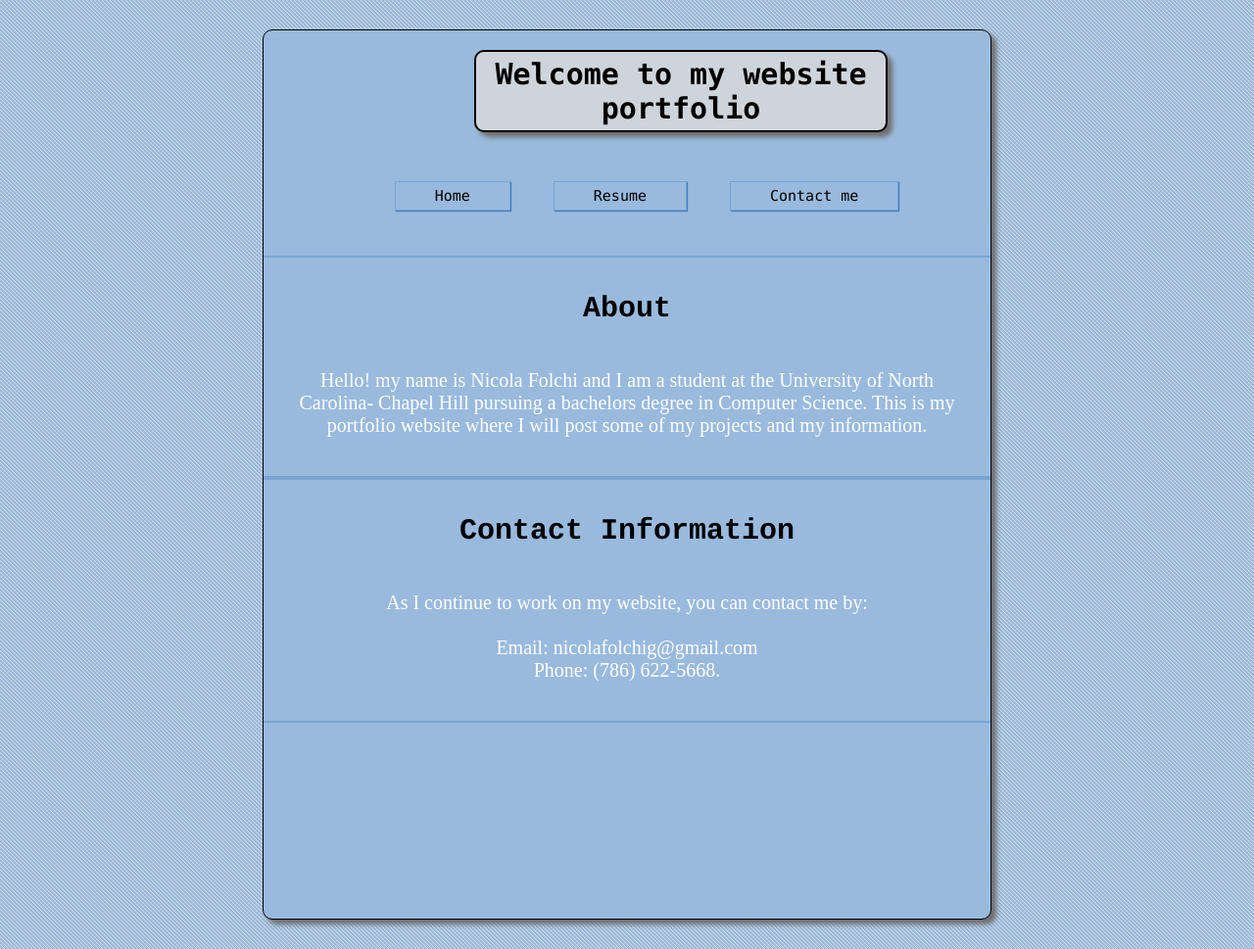
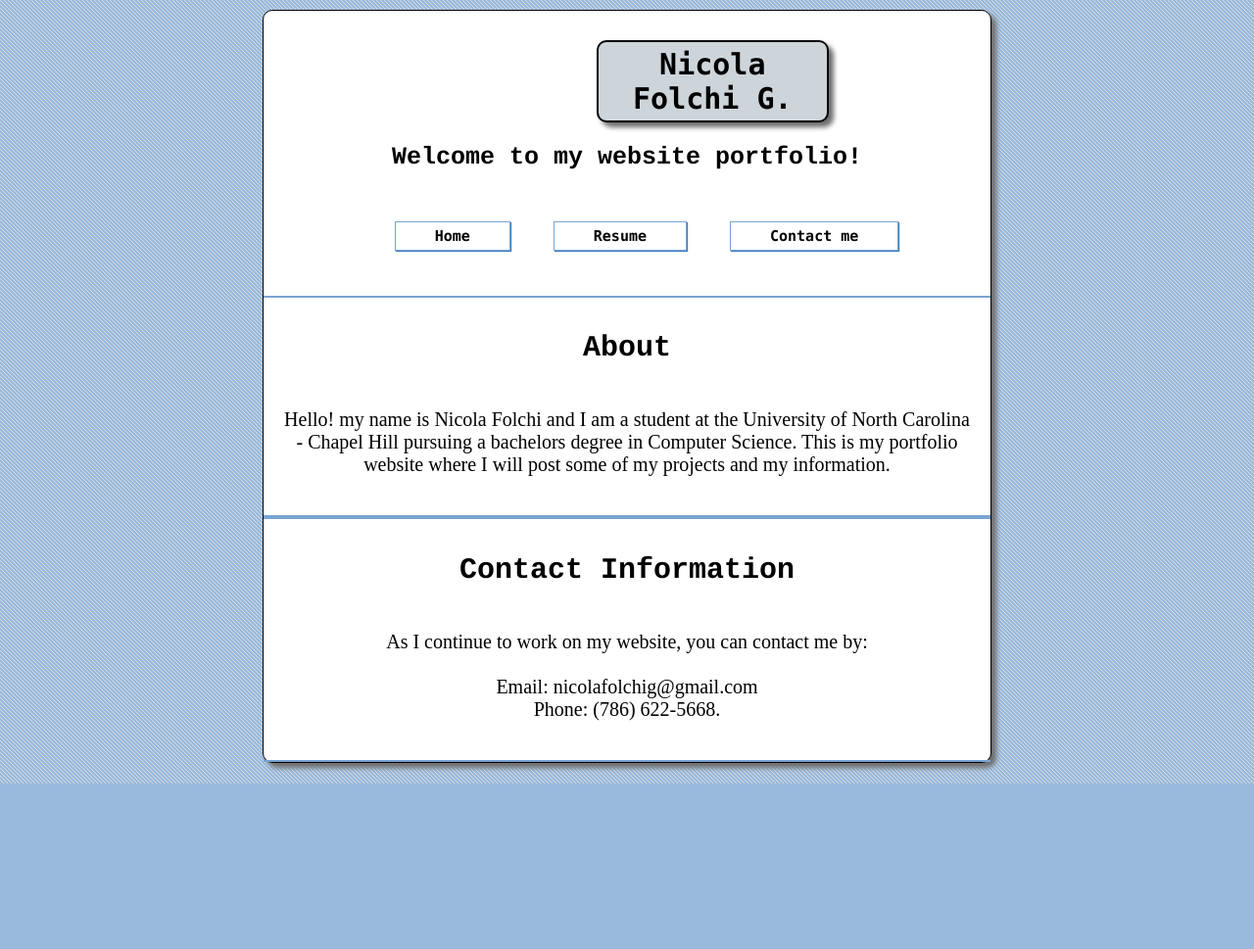
Before and after one commit to NicolaFolchi/Website-Portfolio, a plain HTML site: page index.html in a window 1280 px wide. Shown: the whole page at 98% size. After the commit the page ends 800 px from the top, so only its background shows below. Drawn offline with Linux system fonts and the light colour scheme.

Commit message:
Changes on layout, title and front page bg. Added icon and subtitle.

```diff
--- a/index.html
+++ b/index.html
@@ -3,15 +3,17 @@
 <html lang="en">
 	<head>
 		<meta charset="utf-8"/>
-		<title>Nicola's Website</title>
+		<title>Nicola Folchi</title>
 		<link rel="stylesheet" href="main.css">
+		<link rel="icon" href="LogoNF3.png">
 	</head>
 
 	<div id="front_page">
 
 		<body>
 			<header>
-				<h1 id="main_title">Welcome to my website portfolio</h1>
+				<h1 id="main_title">Nicola Folchi G.</h1>
+				<h2 id="sub_title">Welcome to my website portfolio!</h2>
 			</header>
 
 			<nav id="menu">
@@ -29,7 +31,7 @@
 				</header>
 
 				<p>
-			Hello! my name is Nicola Folchi and I am a student at the University of North Carolina- Chapel Hill pursuing a bachelors degree in Computer Science.
+				Hello! my name is Nicola Folchi and I am a student at the University of North Carolina - Chapel Hill pursuing a bachelors degree in Computer Science.
 				This is my portfolio website where I will post some of my projects and my information.
 				</p>
 
--- a/main.css
+++ b/main.css
@@ -1,7 +1,7 @@
 body{
 
 	text-align: center;
-	background: #99badd url(pattern.png) repeat;
+	background: #99badd url(pattern.png) repeat;/*99badd tar heel blue*/  /*333435 tentative grey*/
 }
 
 #main_title{
@@ -9,12 +9,12 @@ body{
 	font: bold 30px consolas;
 	color: black;
 	border: solid 2px;
-	width: 55%;
+	width: 30%;
+	background: #CED5DA;
+	padding: 5px;
 	-webkit-border-radius: 10px;
 	-webkit-box-flex: 1;
-	background: #CED5DA;
-	padding: 5px;
-	-webkit-transform: translate(215px);
+	-webkit-transform: translate(340px, 10px); /* moves my title box to a specified amt. of pixels */
 	-webkit-box-shadow: rgb(110,110,110) 5px 5px 5px;
 	-webkit-transition: color 1s;
 }
@@ -23,30 +23,32 @@ body{
 	color: red;
 }
 
+#sub_title{
+	font: bold 25px Courier;
+	padding-top: 10px;
+}
+
 #front_page{
 
 	border: solid 1px;
-	margin: 30px 260px;
-	padding-bottom: 200px;
-	background: #99badd;
+	margin: 10px 260px;
+	/* padding-bottom: 20px; */
+	background: #FFFFFF;
 	-webkit-box-flex: 1;
 	-webkit-border-radius: 10px;
 	-webkit-box-shadow: rgb(110,110,110) 5px 5px 5px;
 }
 
-#menu{
-}
-
 #menu li{
 	display: inline-block;
 	list-style: none;
-	font: normal 15px consolas;
+	font: bold 15px Consolas;
 	border: solid 1px #79a4d2;
-	-webkit-box-shadow: rgb(64, 125, 191) 1px 1px 1px;
 	padding: 5px;
 	padding-left:40px;
 	padding-right: 40px;
 	margin: 30px 20px;
+	-webkit-box-shadow: rgb(64, 125, 191) 1px 1px 1px;
 	-webkit-box-flex: 1;
 	-webkit-transition: -webkit-transform 1s, -webkit-box-shadow 1s;
 }
@@ -69,5 +71,5 @@ body{
 p {
 	padding: 20px;
 	font: normal 20px Deja vu Sans Mono;
-	color: white;
+	/* color: white; */
 }
```
Also changed, not shown: LogoNF3.png (added). Lines whose indentation alone changed are shown as unchanged.
